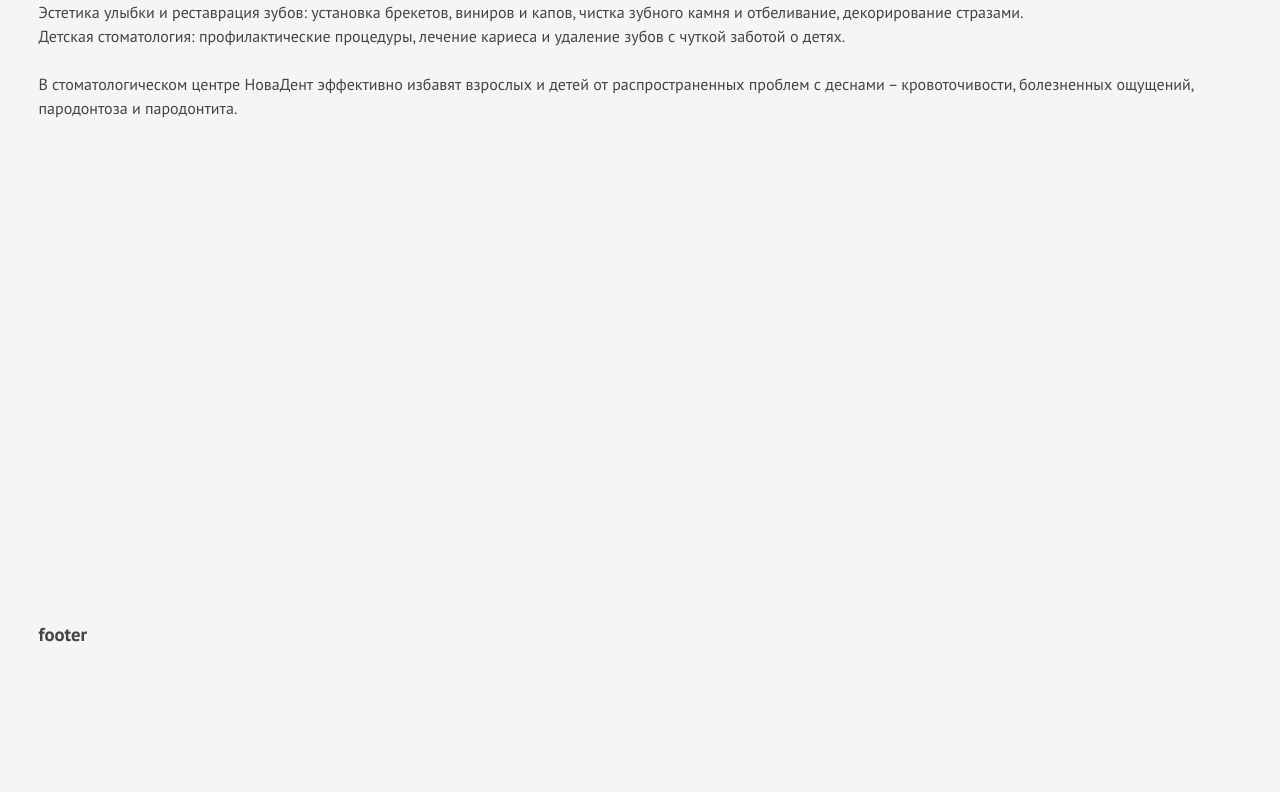
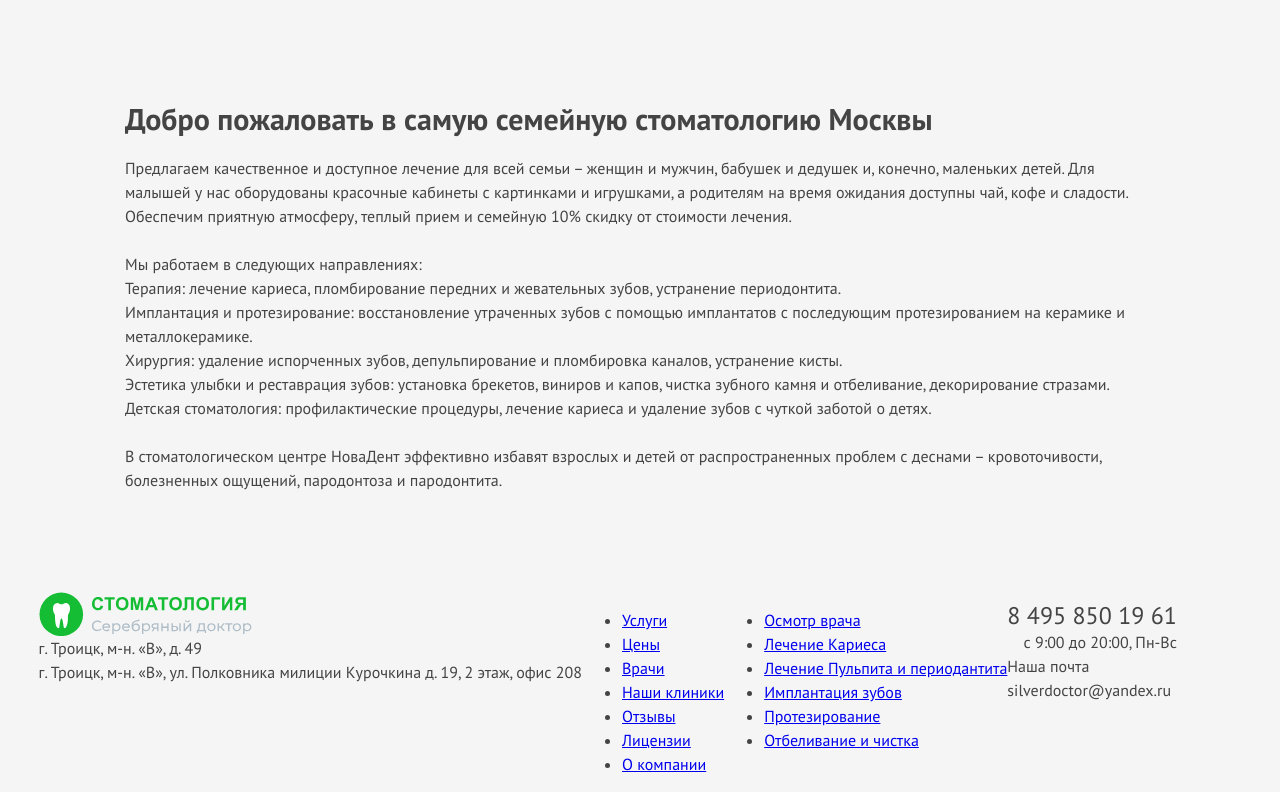
Before and after one commit to alekseibykov/html_template, a website: page index.html in a window 1280 px wide. Shown: the part 3832-4624 px from the top of the page. Before the commit the page ends 4480 px from the top, so only its background shows below. Drawn offline with Linux system fonts and the light colour scheme; files that its build step writes are made by us from their sources.

Commit message:
footer added

```diff
--- a/index.html
+++ b/index.html
@@ -142,7 +142,7 @@
     <div class="location clearfix wrapper_1400">
       <h2>Наши клиники</h2>
       <div class="location_content">
-        <img class="location_img" src="./img/map.png" alt="">
+        <img class="location_img" src="./img/Map.png" alt="">
         <div class="clinics">
           <div class="clinic_1">
             <h3>Стоматологическая клиника в 49-м доме, мкр. «В»</h3>
@@ -162,7 +162,7 @@
 
     </div>
 
-    <div class="seotext wrapper">
+    <div class="seotext">
       <h3>Доверьте лечение зубов докторам </h3>
       <p>Недорогая стоматология, предлагающая качественное лечение по умеренным ценам. Мы проводим тщательную диагностику, составляем оптимальный индивидуальный план лечения, стараясь избавить пациента от ненужных процедур и лишних трат.
         <br><br>Наши преимущества – низкие цены, вежливость и учтивость, профессиональный подход к лечению. Более 80 тыс клиентов выбрали нас по следующим причинам:
@@ -174,7 +174,7 @@
       </p>
     </div>
 
-    <div class="seotext_2 wrapper">
+    <div class="seotext_2">
       <h3>Добро пожаловать в самую семейную стоматологию Москвы </h3>
       <p>Предлагаем качественное и доступное лечение для всей семьи – женщин и мужчин, бабушек и дедушек и, конечно, маленьких детей. Для малышей у нас оборудованы красочные кабинеты с картинками и игрушками, а родителям на время ожидания доступны чай, кофе и сладости. Обеспечим приятную атмосферу, теплый прием и семейную 10% скидку от стоимости лечения.
         <br><br>Мы работаем в следующих направлениях:
@@ -189,7 +189,46 @@
 
     <div class="footer_container">
       <footer class="wrapper">
-        <h3>footer</h3>
+        <div class="col_1">
+          <img src="./img/logo_svg.svg" alt="logo_svg" width="213" height="44">
+          <p>г. Троицк, м-н. «В», д. 49</p>
+          <p>г. Троицк, м-н. «В», ул. Полковника милиции Курочкина д. 19, 2 этаж, офис 208</p>
+        </div>
+
+        <div class="col_2">
+          <ul>
+            <li><a href="#">Услуги</a></li>
+            <li><a href="#">Цены</a></li>
+            <li><a href="#">Врачи</a></li>
+            <li><a href="#">Наши клиники</a></li>
+            <li><a href="#">Отзывы</a></li>
+            <li><a href="#">Лицензии</a></li>
+            <li><a href="#">О компании</a></li>
+          </ul>
+        </div>
+        <div class="col_3">
+          <ul>
+            <li><a href="#">Осмотр врача</a></li>
+            <li><a href="#">Лечение Кариеса</a></li>
+            <li><a href="#">Лечение Пульпита и периодантита</a></li>
+            <li><a href="#">Имплантация зубов</a></li>
+            <li><a href="#">Протезирование</a></li>
+            <li><a href="#">Отбеливание и чистка</a></li>
+          </ul>
+        </div>
+        <div class="col_4">
+          <div class="header_phone">
+            <p>8 495 850 19 61</p>
+            <div class="header_openhours">
+              с 9:00 до 20:00, Пн-Вс
+            </div>
+          </div>
+          <div class="footer_email">
+            <p>Наша почта</p>
+            <p>silverdoctor@yandex.ru</p>
+          </div>
+
+        </div>
       </footer>
     </div>
     <script src="production/js/main.js"></script>
--- a/scss/main.scss
+++ b/scss/main.scss
@@ -412,21 +412,41 @@ body {
   }
 }
 
+.seotext {
+  width: 1030px;
+  margin: 0 auto;
+  h3 {
+    margin-top: 150px;
+    margin-bottom: 15px;
+    font-size: 30px;
+  }
 
+  p {
+    line-height: 24px;
+  }
+}
 
+.seotext_2 {
+  width: 1030px;
+  margin: 0 auto;
+  h3 {
+    margin-top: 110px;
+    margin-bottom: 15px;
+    font-size: 30px;
+  }
 
-
-
-
-
-
-
-
-
+  p {
+    line-height: 24px;
+  }
+}
 
 
 .footer_container {
-  margin-top: 500px;
+  margin-top: 100px;
+
+  footer {
+    display: flex;
+  }
 }
 
 /* ==========================================================================
```
Also changed, not shown: production/css/main.css.
